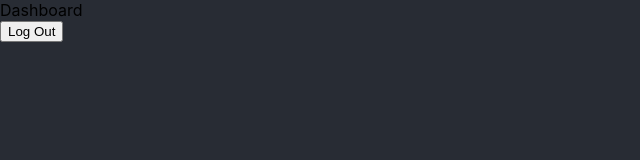
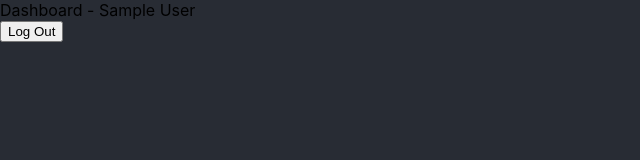
Before and after one commit to Dddingnan/BU-shop, a React (Create React App) app: page / in a window 1280 px wide. Shown: the top 160 px of the page, without its empty margins (0-640 px from the left). Built offline with nearby package versions, Linux system fonts and the light colour scheme; no server answers; sample sign-in values are in the browser's storage.

Commit message:
feat: add axios.

```diff
--- a/package.json
+++ b/package.json
@@ -9,6 +9,7 @@
     "@testing-library/jest-dom": "^5.16.5",
     "@testing-library/react": "^13.4.0",
     "@testing-library/user-event": "^13.5.0",
+    "axios": "^1.3.4",
     "firebase": "^9.17.1",
     "firebaseui": "^6.0.2",
     "react": "^18.2.0",
--- a/src/App.js
+++ b/src/App.js
@@ -1,6 +1,5 @@
 import React, { useEffect, useState } from "react";
 import { Route, Routes, useNavigate } from "react-router-dom";
-import logo from "./logo.svg";
 import "./App.css";
 import { auth } from "./firebase";
 import Login from "./components/Login";
@@ -34,19 +33,8 @@ function App() {
   return (
     <div className="App">
       <Routes>
-        <Route exact path="/" element={<Dashboard />} />
+        <Route exact path="/" element={<Dashboard {...user} />} />
         <Route exact path="/login" element={<Login />} />
-        {/* <header className="App-header">
-            <img src={logo} className="App-logo" alt="logo" />
-            <p>
-              Edit <code>src/App.js</code> and save to reload.
-            </p>
-            <GoogleButton onClick={() => signInWithGoogle()} />
-            <button onClick={() => logout()}>Log Out</button>
-            <a className="App-link" href="https://reactjs.org" target="_blank" rel="noopener noreferrer">
-              Learn React
-            </a>
-          </header> */}
       </Routes>
     </div>
   );
--- /dev/null
+++ b/src/api/index.js
@@ -0,0 +1,33 @@
+// use-fetch-data.js
+import { useEffect, useState } from "react";
+import axios from "axios";
+
+const baseUrl = "http://localhost:8080";
+
+const useFetchData = () => {
+  const [data, setData] = useState({});
+  const [loading, setLoading] = useState(true);
+  const [error, setError] = useState("");
+
+  useEffect(() => {
+    const fetchData = async () => {
+      try {
+        const { data: response } = await axios.get(baseUrl + "/api/test");
+        setData(response);
+      } catch (error) {
+        setError(error);
+      }
+      setLoading(false);
+    };
+
+    fetchData();
+  }, []);
+
+  return {
+    data,
+    loading,
+    error,
+  };
+};
+
+export { useFetchData };
--- a/src/components/Dashboard.js
+++ b/src/components/Dashboard.js
@@ -1,10 +1,15 @@
 import React from "react";
 import { logout } from ".././firebase";
+import { useFetchData } from "../api";
 
-function Dashboard() {
+function Dashboard(user) {
+  const { userName } = user;
+  const { data, loading } = useFetchData();
+  console.log("dddd", data);
   return (
     <>
-      <div>Dashboard</div>
+      {loading && <div>Loading</div>}
+      <div>Dashboard - {userName} </div>
       <button onClick={() => logout()}>Log Out</button>
     </>
   );
--- a/src/components/Login.js
+++ b/src/components/Login.js
@@ -32,7 +32,7 @@ const Dividers = styled(Divider)`
 export default function MultiActionAreaCard() {
   return (
     <Wraper>
-      <Card sx={{ maxWidth: 350 }}>
+      <Card sx={{ width: 430, height: 300 }}>
         <CardActionArea>
           <CardContent>
             <Center>
--- a/src/firebase/index.js
+++ b/src/firebase/index.js
@@ -1,5 +1,4 @@
 import firebase from "firebase/compat/app";
-// import "firebase/compat/auth";
 import { initializeApp } from "firebase/app";
 import { GoogleAuthProvider, getAuth, signOut, signInWithRedirect } from "firebase/auth";
 
```
Also changed, not shown: 1 other file (tests, documents, lock files or other folders).
